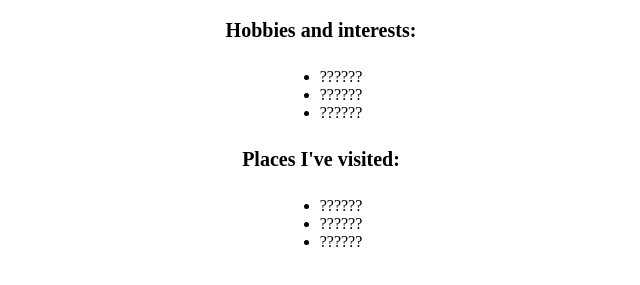
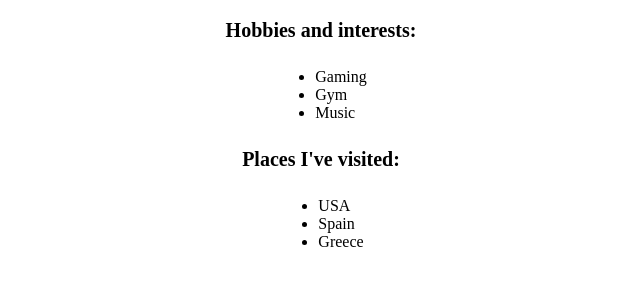
Before and after one commit to jordan-land/git-demo, a plain HTML site: page index.html in a window 1280 px wide. Shown: the part 169-454 px from the top of the page, without its empty margins (319-959 px from the left). Drawn offline with Linux system fonts and the light colour scheme.

Commit message:
Add facts about myself

```diff
--- a/index.html
+++ b/index.html
@@ -15,16 +15,16 @@
 
     <h3>Hobbies and interests:</h3>
     <ul>
-      <li>??????</li>
-      <li>??????</li>
-      <li>??????</li>
+      <li>Gaming</li>
+      <li>Gym</li>
+      <li>Music</li>
     </ul>
 
     <h3>Places I've visited:</h3>
     <ul>
-      <li>??????</li>
-      <li>??????</li>
-      <li>??????</li>
+      <li>USA</li>
+      <li>Spain</li>
+      <li>Greece</li>
     </ul>
   </body>
 </html>
```
